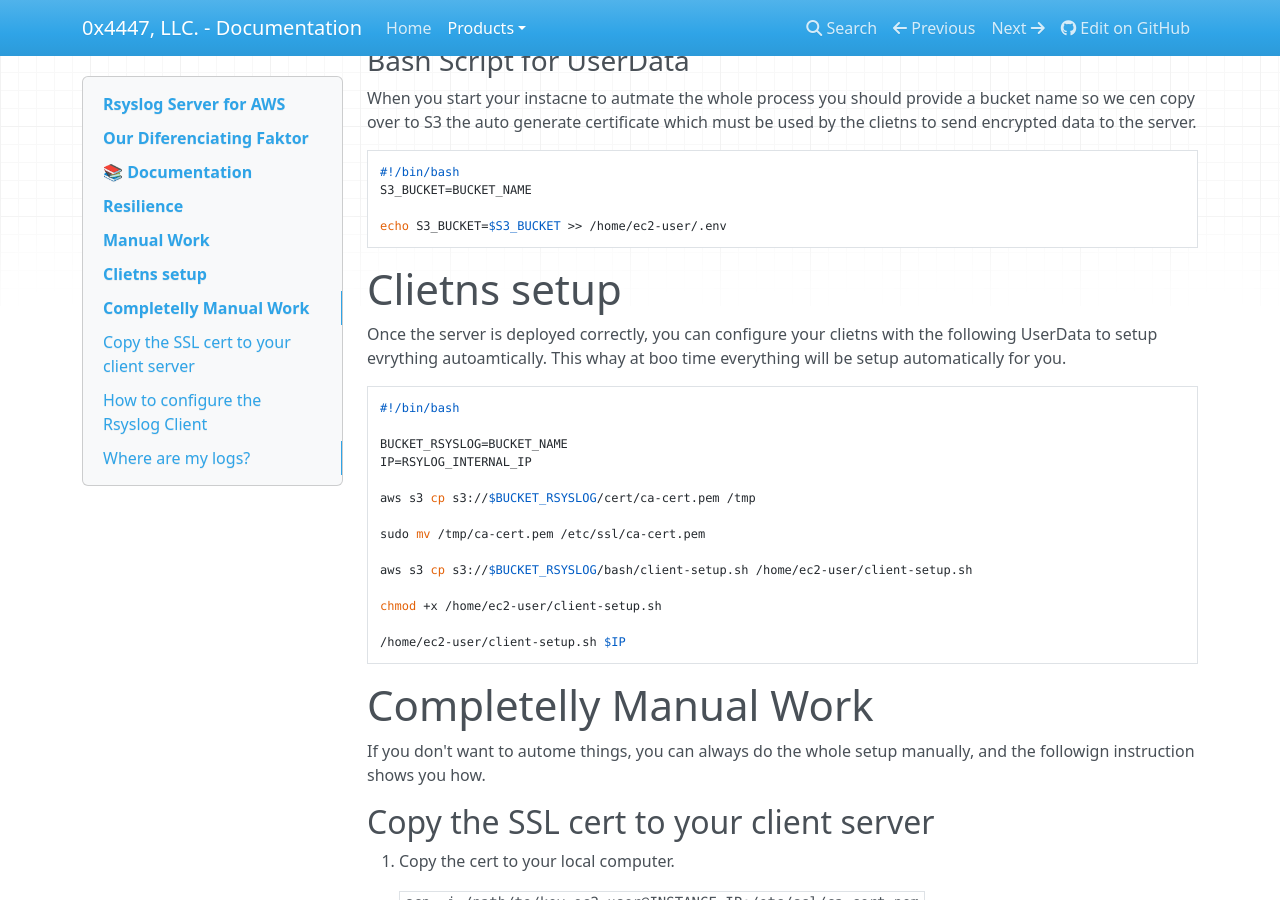
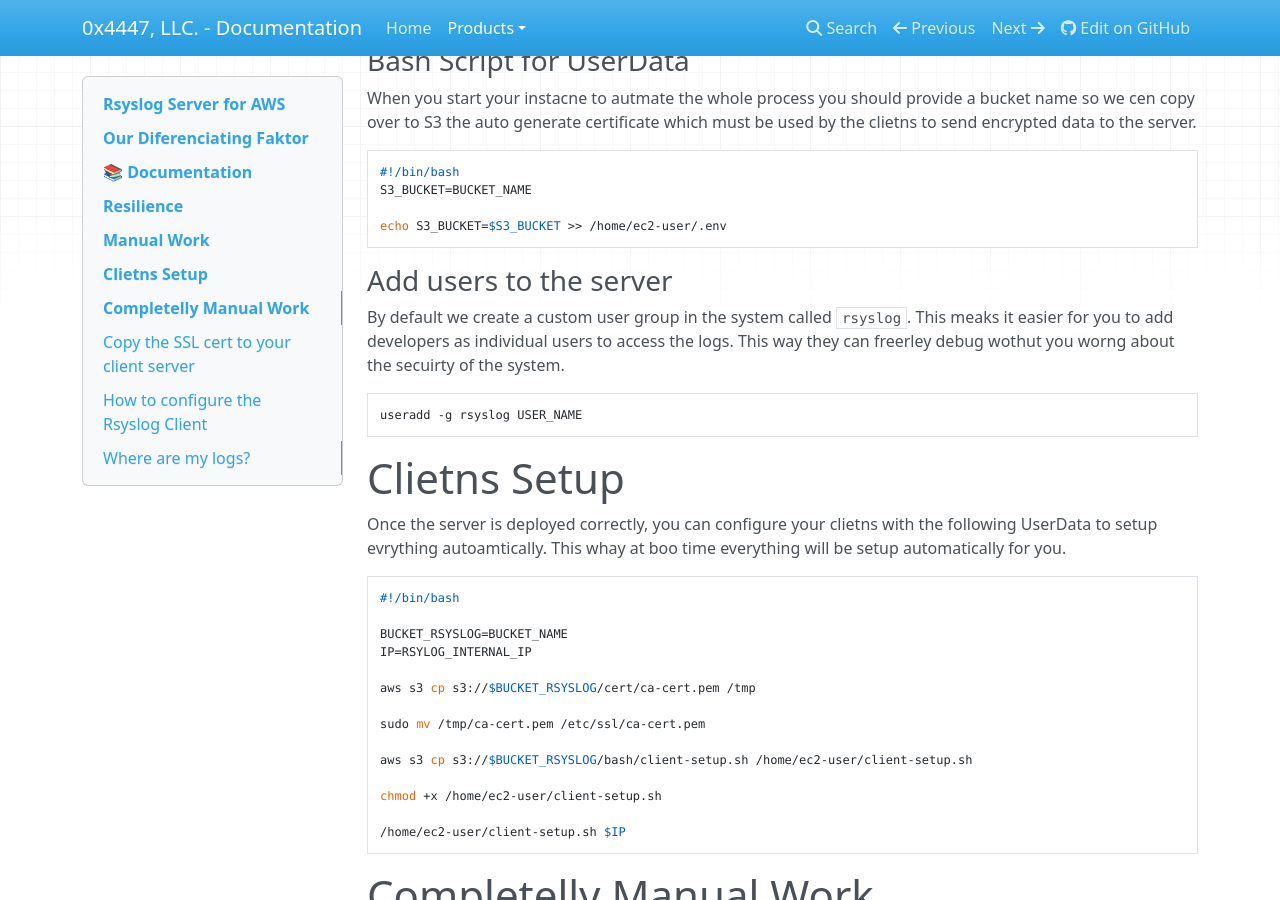
Before and after one commit to 0x4447-office/0x4447_webpage_documentation, an MkDocs documentation site: the page built from docs/products/cloud/aws-marketplace/rsyslog-server.md, in a window 1280 px wide and 900 px high, scrolled down 1915 px. Built offline with MkDocs 1.6.1, drawn with Linux system fonts in a browser that asks for light colours; nearby versions of some CDN libraries.

Commit message:
Added user section

````diff
--- a/docs/products/cloud/aws-marketplace/rsyslog-server.md
+++ b/docs/products/cloud/aws-marketplace/rsyslog-server.md
@@ -82,7 +82,15 @@ S3_BUCKET=BUCKET_NAME
 echo S3_BUCKET=$S3_BUCKET >> /home/ec2-user/.env
 ```
 
-# Clietns setup
+### Add users to the server
+
+By default we create a custom user group in the system called `rsyslog`. This meaks it easier for you to add developers as individual users to access the logs. This way they can freerley debug wothut you worng about the secuirty of the system.
+
+```
+useradd -g rsyslog USER_NAME
+```
+
+# Clietns Setup
 
 Once the server is deployed correctly, you can configure your clietns with the following UserData to setup evrything autoamtically. This whay at boo time everything will be setup automatically for you.
 
````
